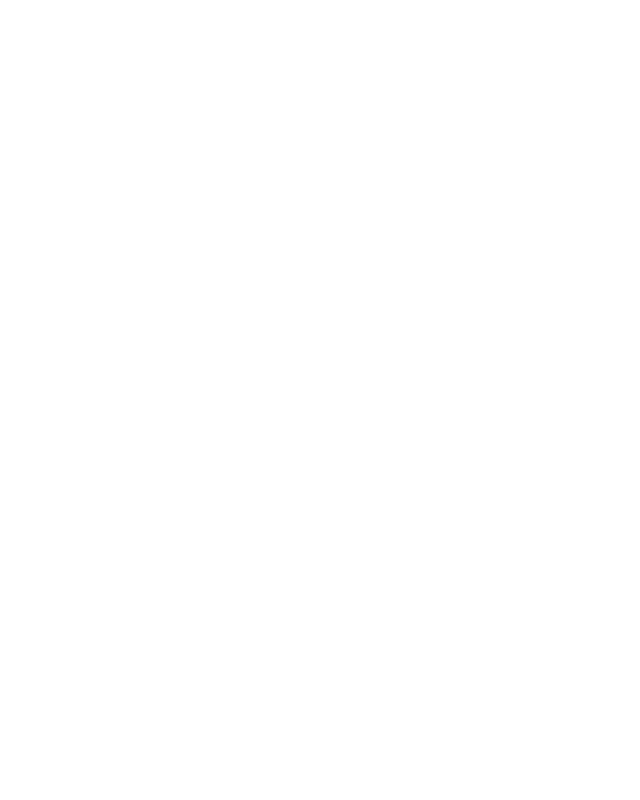
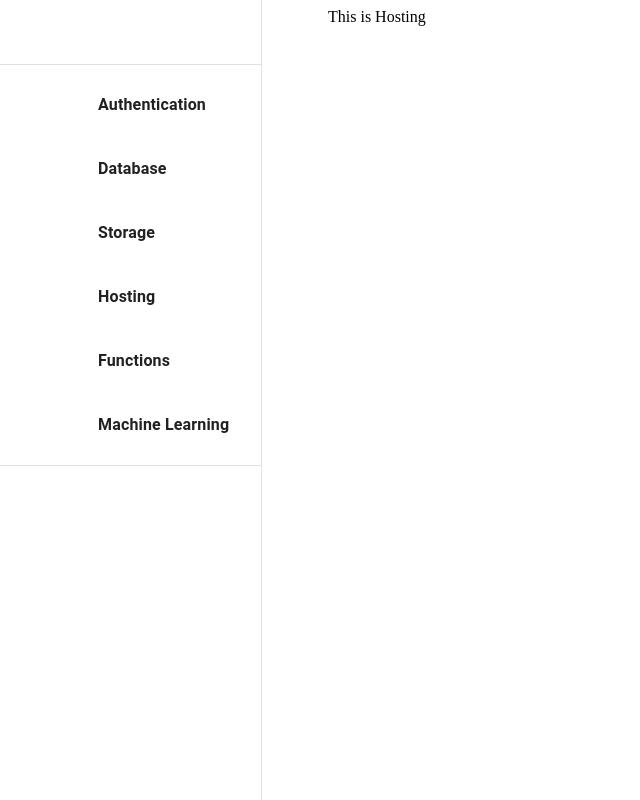
Before and after one commit to anthonysingiser/mui-dashboard, a React (Create React App) app: page /hosting in a window 1280 px wide. Before the commit this address had no page. Shown: the whole page, without its empty margins (0-640 px from the left). Built offline with nearby package versions, Linux system fonts and the light colour scheme.

Commit message:
add pages, routes for pages and basic grid

```diff
--- a/src/App.js
+++ b/src/App.js
@@ -1,17 +1,15 @@
-import Button from '@mui/material/Button'
+import React from 'react'
 import Navbar from "./components/Navbar/Navbar"
+import {Outlet} from 'react-router-dom'
+import Grid from '@mui/material/Grid'
 
 function App() {
 
   return(
-    <div>
-      <Button
-        variant='outlined'
-        onClick={() => console.log('click event')}>
-        MUI Button
-      </Button>
+    <Grid container>
       <Navbar />
-    </div>
+      <Outlet />
+    </Grid>
   )
 
 }
--- a/src/components/Navbar/Navbar.js
+++ b/src/components/Navbar/Navbar.js
@@ -9,8 +9,11 @@ import ListItemIcon from '@mui/material/ListItemIcon';
 import ListItemText from '@mui/material/ListItemText';
 import { mainNavbarItems } from './navbarItems';
 import { navbarStyles } from '../styles';
+import { useNavigate } from "react-router-dom"
 
 const Navbar = () => {
+  const navigate = useNavigate()
+
     return (
         <Drawer
         sx={navbarStyles.drawer}
@@ -20,13 +23,21 @@ const Navbar = () => {
         <Toolbar />
         <Divider />
         <List>
-          {mainNavbarItems.map((text, index) => (
-            <ListItem key={text.id} disablePadding>
+          {mainNavbarItems.map((item, index) => (
+            <ListItem
+              key={item.id}
+              onClick={() => navigate(item.route)}
+            >
               <ListItemButton>
-                <ListItemIcon sx={navbarStyles.icons}>
-                  {text.icon}
+                <ListItemIcon
+                  sx={navbarStyles.icons}
+                >
+                  {item.icon}
                 </ListItemIcon>
-                <ListItemText sx={navbarStyles.text} primary={text.label} />
+                <ListItemText
+                  sx={navbarStyles.text}
+                  primary={item.label}
+                />
               </ListItemButton>
             </ListItem>
           ))}
--- a/src/components/Navbar/navbarItems.js
+++ b/src/components/Navbar/navbarItems.js
@@ -10,37 +10,37 @@ export const mainNavbarItems = [
     {
         id: 0,
         icon: <PeopleIcon/>,
-        label: 'Authenticaton',
-        route: 'route'
+        label: 'Authentication',
+        route: 'authentication'
     },
     {
         id: 1,
         icon: <DnsIcon/>,
         label: 'Database',
-        route: 'route'
+        route: 'database'
     },
     {
         id: 2,
         icon: <ImageIcon/>,
         label: 'Storage',
-        route: 'route'
+        route: 'storage'
     },
     {
         id: 3,
         icon: <PublicIcon/>,
         label: 'Hosting',
-        route: 'route'
+        route: 'hosting'
     },
     {
         id: 4,
         icon: <SettingsEthernetIcon/>,
         label: 'Functions',
-        route: 'route'
+        route: 'functions'
     },
     {
         id: 5,
         icon: <SettingsInputComponentIcon/>,
         label: 'Machine Learning',
-        route: 'route'
+        route: 'machine-learning'
     }
 ]
--- a/src/components/styles.js
+++ b/src/components/styles.js
@@ -6,7 +6,7 @@ export const navbarStyles = {
             width: 320,
             boxSizing: 'border-box',
             backgroundColor: '#101F33',
-            color: 'rgba(255, 255, 255, 0.7',
+            color: 'rgba(255, 255, 255, 0.7)',
         },
         '& .Mui-selected': {
             color: 'red',
--- a/src/index.js
+++ b/src/index.js
@@ -1,6 +1,13 @@
 import React from 'react';
 import ReactDOM from 'react-dom/client';
 import App from './App';
+import Authentication from './pages/Authentication/Authentication'
+import Database from './pages/Database/Database'
+import Functions from './pages/Functions/Functions'
+import Hosting from './pages/Hosting/Hosting'
+import MachineLearning from './pages/MachineLearning/MachineLearning'
+import Storage from './pages/Storage/Storage'
+
 import {
   BrowserRouter,
   Routes,
@@ -13,9 +20,13 @@ root.render(
   <BrowserRouter>
   <Routes>
     <Route path="/" element={<App />}>
-      <Route path="authentication"/>
+      <Route path="authentication" element={<Authentication/>}/>
+      <Route path="database" element={<Database/>}/>
+      <Route path="functions" element={<Functions/>}/>
+      <Route path="hosting" element={<Hosting/>}/>
+      <Route path="machine-learning" element={<MachineLearning/>}/>
+      <Route path="storage" element={<Storage/>}/>
     </Route>
-
   </Routes>
   </BrowserRouter>
 );
--- /dev/null
+++ b/src/pages/Authentication/Authentication.js
@@ -0,0 +1,12 @@
+import React from 'react'
+import Grid from '@mui/material/Grid'
+
+const Authentication = () => {
+    return (
+        <Grid item xs={8}>
+            This is Authentication
+        </Grid>
+    )
+}
+
+export default Authentication
--- /dev/null
+++ b/src/pages/Database/Database.js
@@ -0,0 +1,12 @@
+import React from 'react'
+import Grid from '@mui/material/Grid'
+
+const Database = () => {
+    return (
+        <Grid item xs={8}>
+            This is Database
+        </Grid>
+    )
+}
+
+export default Database
--- /dev/null
+++ b/src/pages/Functions/Functions.js
@@ -0,0 +1,12 @@
+import React from 'react'
+import Grid from '@mui/material/Grid'
+
+const Functions = () => {
+    return (
+        <Grid item xs={8}>
+            This is Functions
+        </Grid>
+    )
+}
+
+export default Functions
--- /dev/null
+++ b/src/pages/Hosting/Hosting.js
@@ -0,0 +1,12 @@
+import React from 'react'
+import Grid from '@mui/material/Grid'
+
+const Hosting = () => {
+    return (
+        <Grid item xs={8}>
+            This is Hosting
+        </Grid>
+    )
+}
+
+export default Hosting
--- /dev/null
+++ b/src/pages/MachineLearning/MachineLearning.js
@@ -0,0 +1,12 @@
+import React from 'react'
+import Grid from '@mui/material/Grid'
+
+const Hosting = () => {
+    return (
+        <Grid item xs={8}>
+            This is Hosting
+        </Grid>
+    )
+}
+
+export default Hosting
--- /dev/null
+++ b/src/pages/Storage/Storage.js
@@ -0,0 +1,12 @@
+import React from 'react'
+import Grid from '@mui/material/Grid'
+
+const Storage = () => {
+    return (
+        <Grid item xs={8}>
+            This is Storage
+        </Grid>
+    )
+}
+
+export default Storage
```
